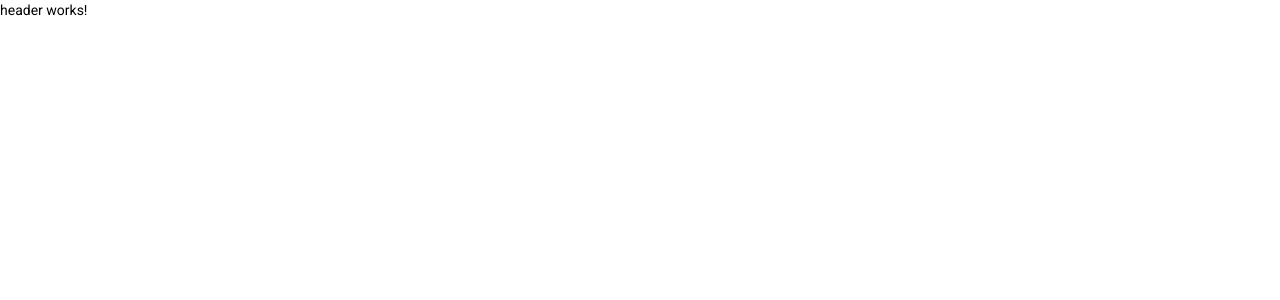
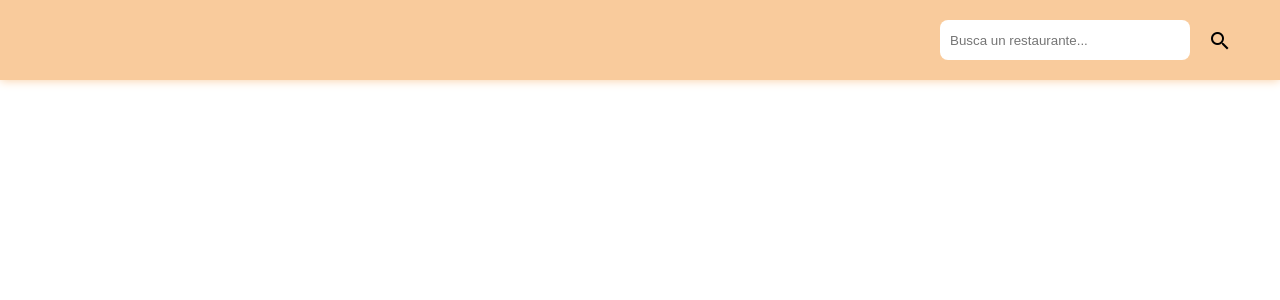
Before and after one commit to 99pmore/Restaurants-App, an Angular app: page / in a window 1280 px wide. Shown: the top 300 px of the page. Built offline with nearby package versions, Linux system fonts and the light colour scheme.

Commit message:
styles and elements added

```diff
--- a/src/app/components/header/header.component.html
+++ b/src/app/components/header/header.component.html
@@ -1 +1,10 @@
-<p>header works!</p>
+<header>
+    <nav>
+        <form>
+            <input type="search" name="search" placeholder="Busca un restaurante...">
+            <button mat-icon-button color="">
+                <mat-icon>search</mat-icon>
+            </button>
+        </form>
+    </nav>
+</header>
--- a/src/app/components/header/header.component.scss
+++ b/src/app/components/header/header.component.scss
@@ -0,0 +1,35 @@
+@import '../../../styles.scss';
+
+header {
+    background-color: map-get($custom-primary-map, 500);
+    box-shadow: 0 0 10px map-get($custom-primary-map, 500);
+
+    padding: 20px 40px;
+
+    nav {
+        display: flex;
+        justify-content: flex-end;
+        align-items: center;
+        gap: 20px;
+
+        form {
+            display: flex;
+            justify-content: center;
+            align-items: center;
+            gap: 10px;
+
+            input[type='search'] {
+                border: none;
+                border-radius: 8px;
+
+                height: 40px;
+                width: 250px;
+                padding: 10px;
+
+                &:focus {
+                    outline: 2px solid #b4a7d6;
+                }
+            }
+        }
+    }
+}
```
